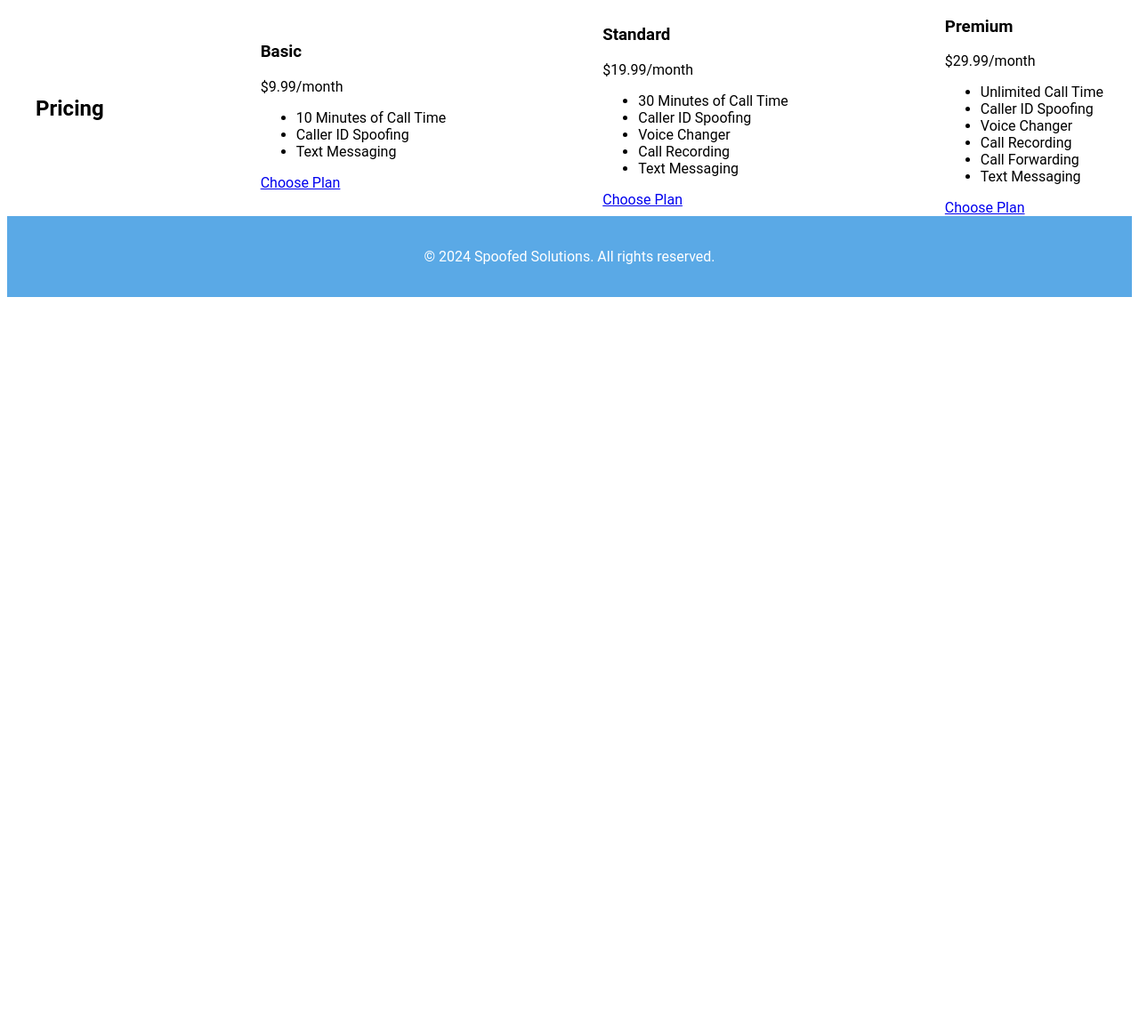
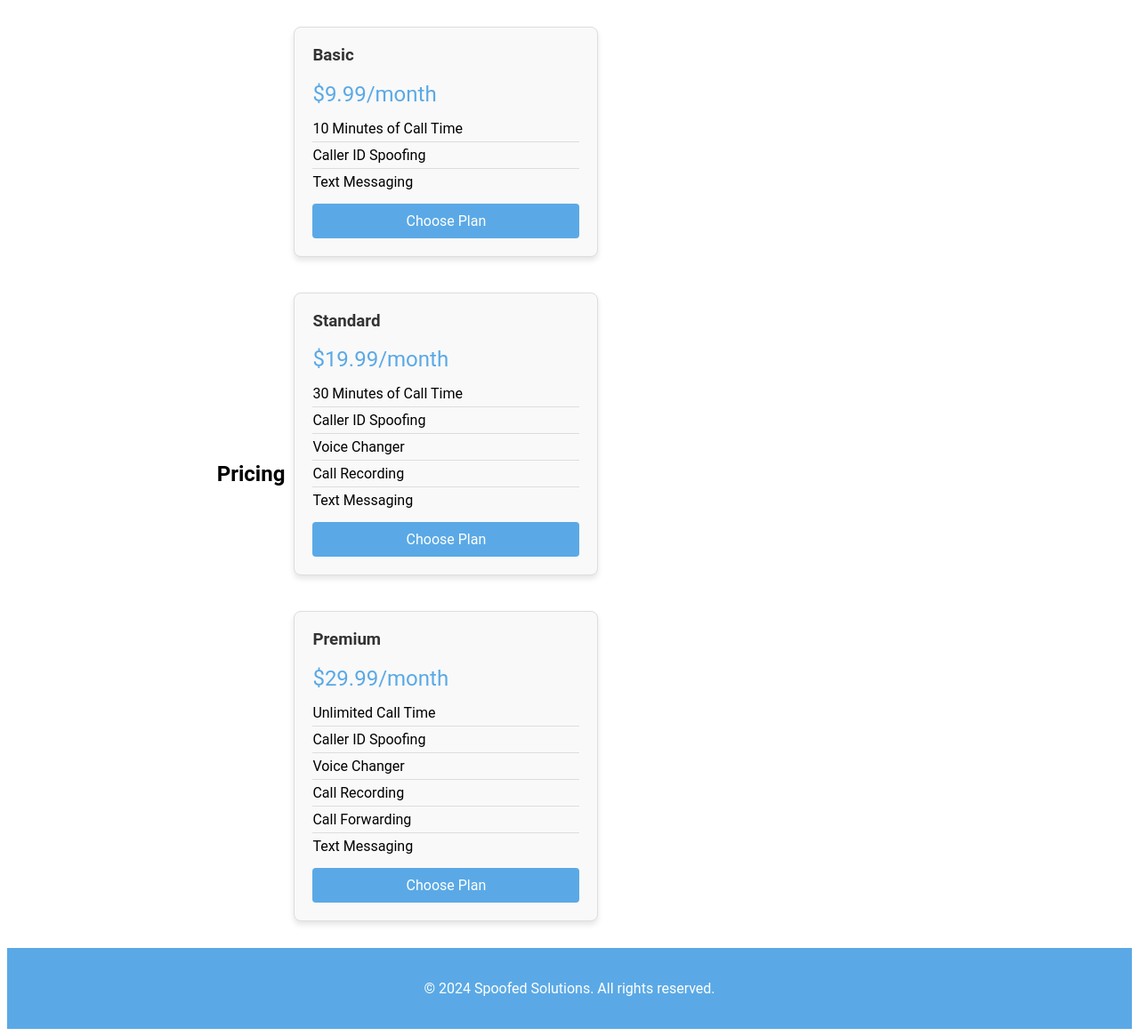
Before and after one commit to rwdvlpmnt/spoofed, a Django app: template templates/pricing.html in a window 1280 px wide. Shown: the part 132-1297 px from the top of the page at 89% size. Before the commit the page ends 466 px from the top, so only its background shows below. Run offline with Django 3.2, Linux system fonts and the light colour scheme; the template is opened without the code that fills it, so the values that code supplies are empty.

Commit message:
updated pricing

```diff
--- a/static/css/styles.css
+++ b/static/css/styles.css
@@ -172,3 +172,75 @@ footer {
         width: 100%;
     }
 }
+
+/* Pricing Section */
+.pricing-section {
+    padding: 20px 0;
+    text-align: center;
+}
+
+.pricing-section .container {
+    display: flex;
+    flex-wrap: wrap;
+    justify-content: center;
+}
+
+.pricing-plans {
+    display: flex;
+    flex-wrap: wrap;
+    gap: 20px;
+}
+
+.pricing-plan {
+    background-color: #f9f9f9;
+    border: 1px solid #ddd;
+    border-radius: 8px;
+    box-shadow: 0 4px 6px rgba(0, 0, 0, 0.1);
+    padding: 20px;
+    flex: 1 1 300px; /* Adjust to ensure responsiveness */
+    max-width: 300px;
+    margin: 10px;
+    text-align: left;
+}
+
+.pricing-plan h3 {
+    margin-top: 0;
+    color: #333;
+}
+
+.pricing-plan p {
+    font-size: 24px;
+    color: #5AA9E6;
+    margin: 10px 0;
+}
+
+.pricing-plan ul {
+    list-style-type: none;
+    padding: 0;
+    margin: 0;
+}
+
+.pricing-plan ul li {
+    padding: 5px 0;
+    border-bottom: 1px solid #ddd;
+}
+
+.pricing-plan ul li:last-child {
+    border-bottom: none;
+}
+
+.pricing-plan .btn {
+    display: block;
+    text-align: center;
+    background-color: #5AA9E6;
+    color: white;
+    padding: 10px;
+    margin-top: 10px;
+    text-decoration: none;
+    border-radius: 4px;
+    transition: background-color 0.3s ease;
+}
+
+.pricing-plan .btn:hover {
+    background-color: #4A91C8;
+}
--- a/templates/pricing.html
+++ b/templates/pricing.html
@@ -2,12 +2,13 @@
 
 {% extends 'base.html' %}
 
-{% block title %}Pricing - TeleTechnologies{% endblock %}
+{% block title %}Pricing{% endblock %}
 
 {% block content %}
 <section class="pricing-section">
     <div class="container">
         <h2>Pricing</h2>
+        <div class="pricing-plans">
             <div class="pricing-plan">
                 <h3>Basic</h3>
                 <p>$9.99/month</p>
@@ -44,5 +45,6 @@
                 <a href="#" class="btn">Choose Plan</a>
             </div>
         </div>
+    </div>
 </section>
 {% endblock %}
```
Lines whose indentation alone changed are shown as unchanged.
